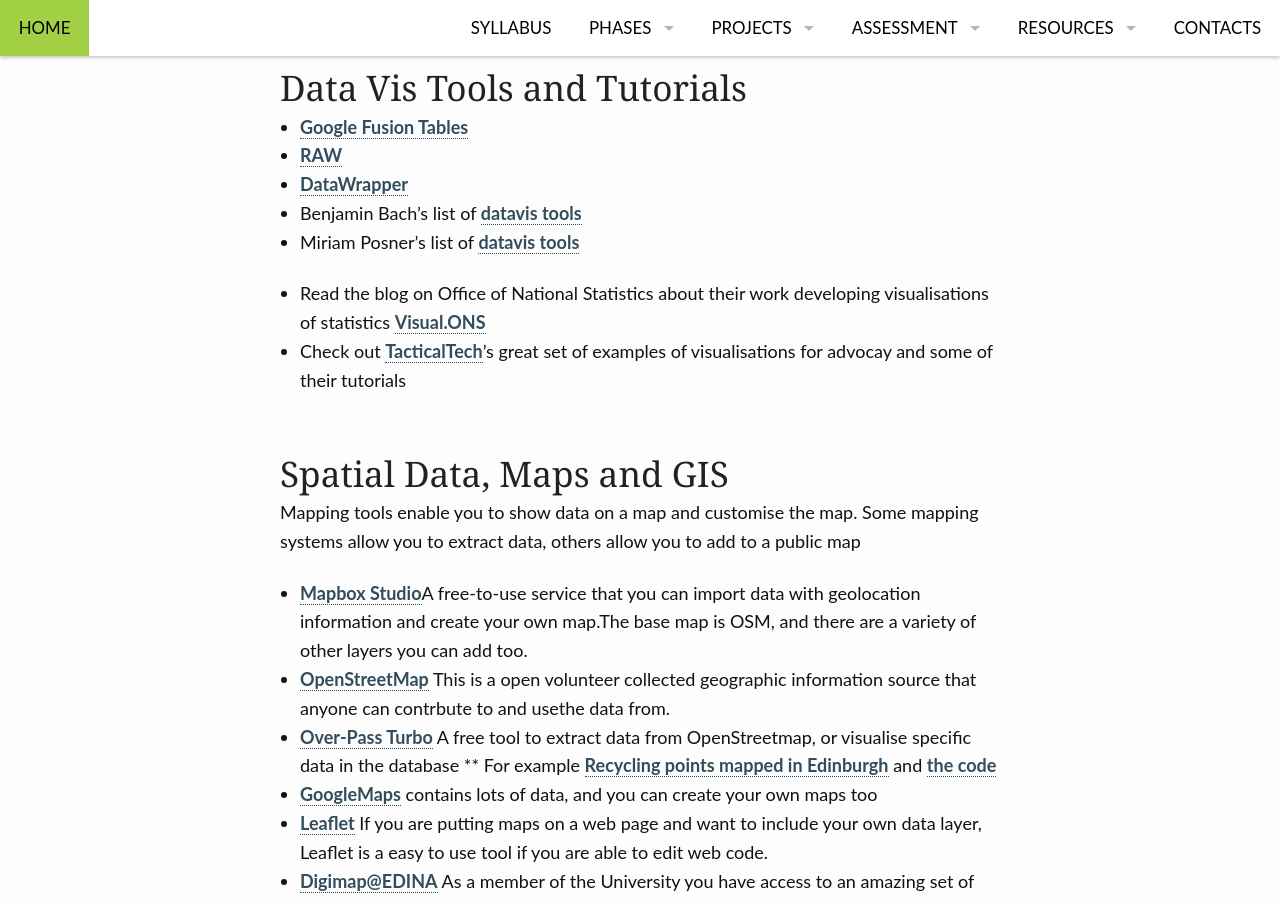
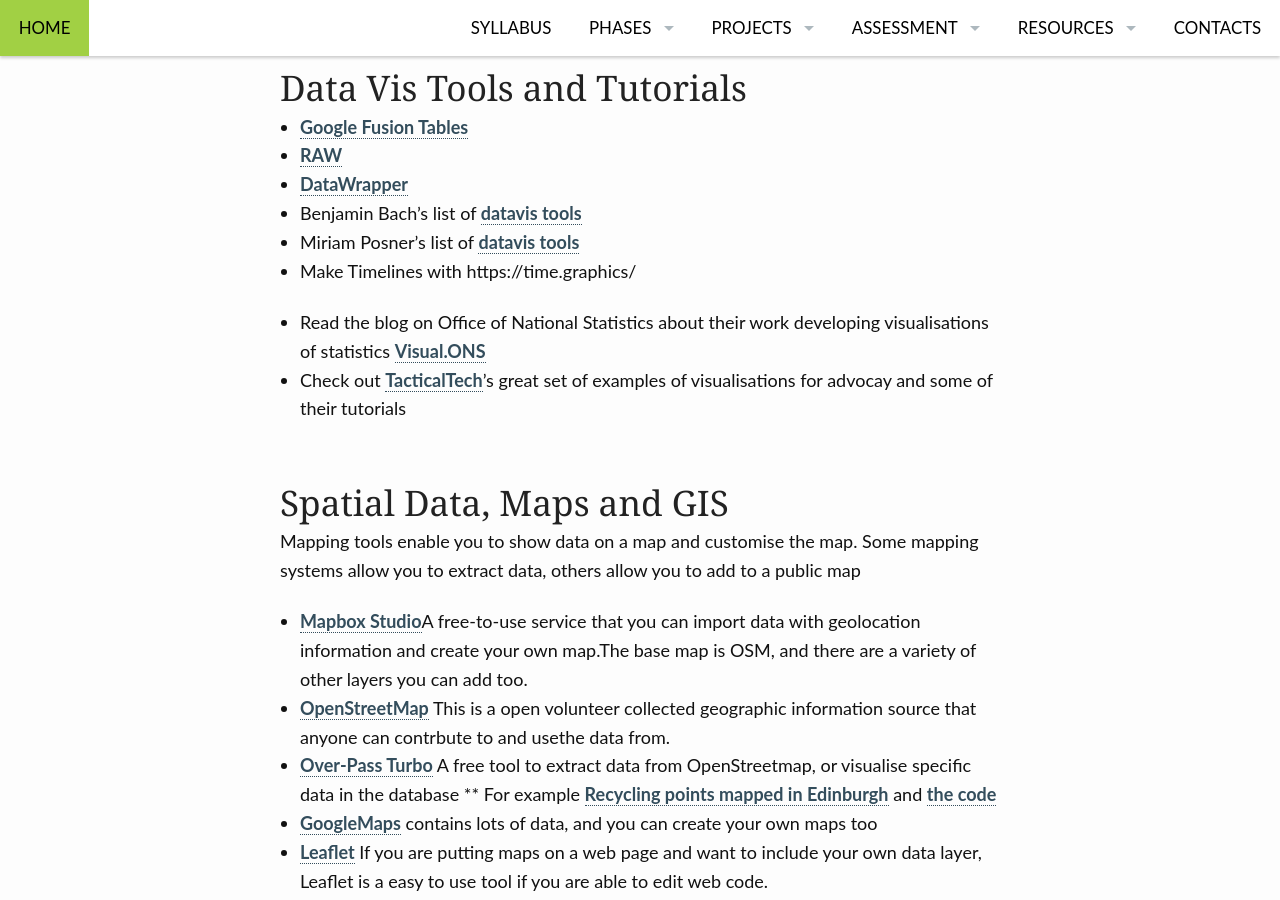
Before and after one commit to edinburghlivinglab/ddc, a Jekyll site: the page built from pages/tools.md, in a window 1280 px wide and 900 px high, scrolled down 314 px. Built offline with Jekyll 4.4.1, drawn with Linux system fonts in a browser that asks for light colours; our own code applies the rules of GitHub Pages for plain Markdown files.

Commit message:
Update tools.md

```diff
--- a/pages/tools.md
+++ b/pages/tools.md
@@ -4,6 +4,7 @@
 * [DataWrapper](https://app.datawrapper.de)
 * Benjamin Bach's list of [datavis tools](https://vishubblog.wordpress.com/tools/)
 * Miriam Posner's list of [datavis tools](https://docs.google.com/document/d/1Z-14hgZPMIiAzT6vx1mVg5l60zkRVU9EHgZgK9HHdU4/edit#)
+* Make Timelines with https://time.graphics/
 
 * Read the blog on Office of National Statistics about their work developing visualisations of statistics [Visual.ONS](https://digitalblog.ons.gov.uk/2018/03/27/three-years-of-visual-ons-what-weve-learned/)
 * Check out [TacticalTech](https://tacticaltech.org/projects/visualisations/)'s great set of examples of visualisations for advocay and some of their tutorials
```
